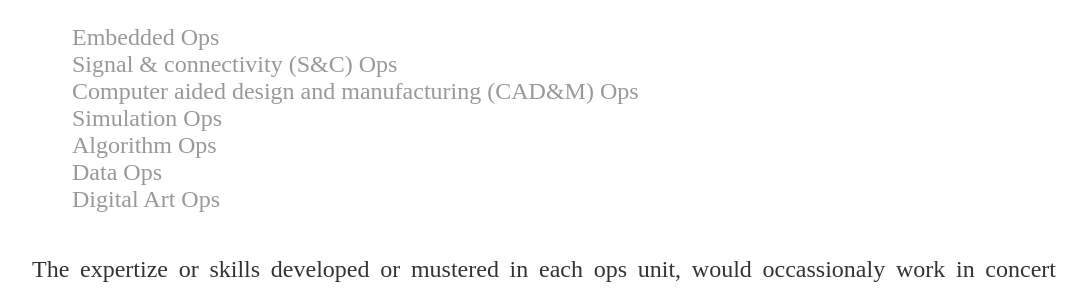
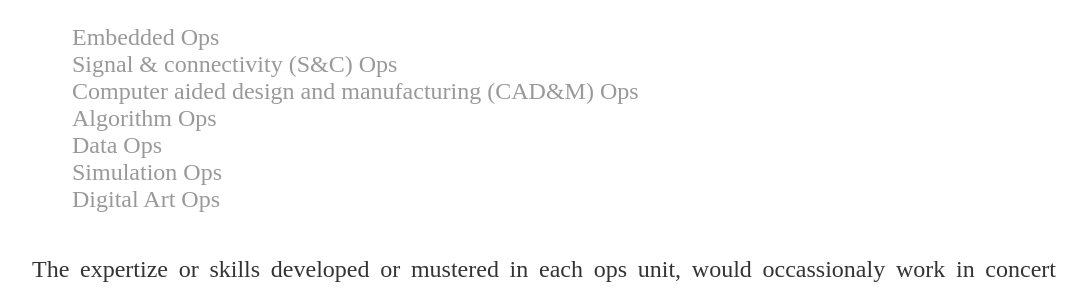
Before and after one commit to oferonmi/datafilik.github.io, a Jekyll site: the page built from ops/index.html, in a window 1280 px wide. Shown: the part 333-625 px from the top of the page, without its empty margins (96-1183 px from the left). Built offline with Jekyll 4.4.1, drawn with Linux system fonts in a browser that asks for light colours; some of the changed lines change nothing that is shown.

Commit message:
content update

```diff
--- a/ops/index.html
+++ b/ops/index.html
@@ -13,9 +13,9 @@ title: Gutenkraft Ops
         <li><a href="/ops/embed_op"><span>Embedded Ops</span></a></li>
         <li><a href="/ops/snc_op"><span>Signal & connectivity (S&C) Ops</span></a></li>
         <li><a href="/ops/cadnm_op"><span>Computer aided design and manufacturing (CAD&M) Ops</span></a></li>
-        <li><a href="/ops/sim_op"><span>Simulation Ops</span></a></li>
         <li><a href="/ops/algo_op"><span>Algorithm Ops</span></a></li>
         <li><a href="/ops/data_op"><span>Data Ops</span></a></li>
+        <li><a href="/ops/sim_op"><span>Simulation Ops</span></a></li>
         <li><a href="/ops/digart_op"><span>Digital Art Ops</span></a></li>
 
     </ul>
```
